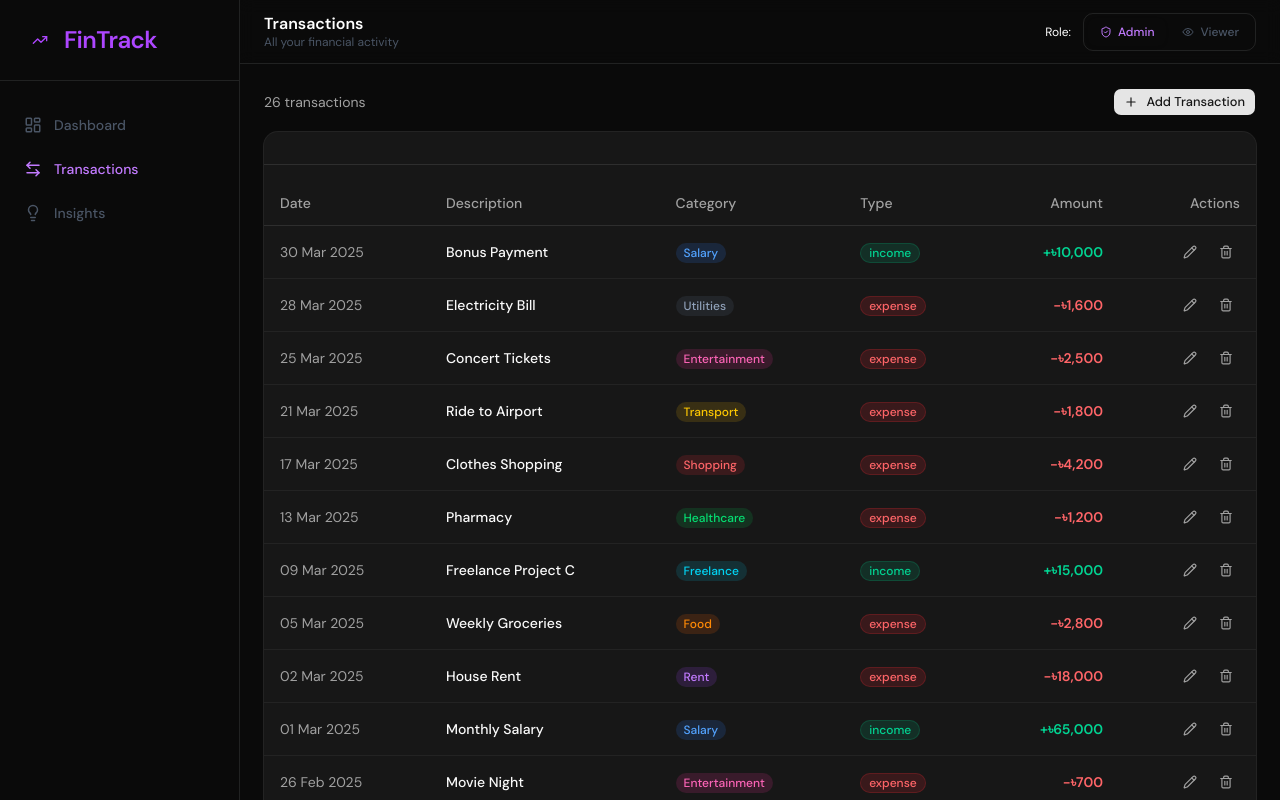
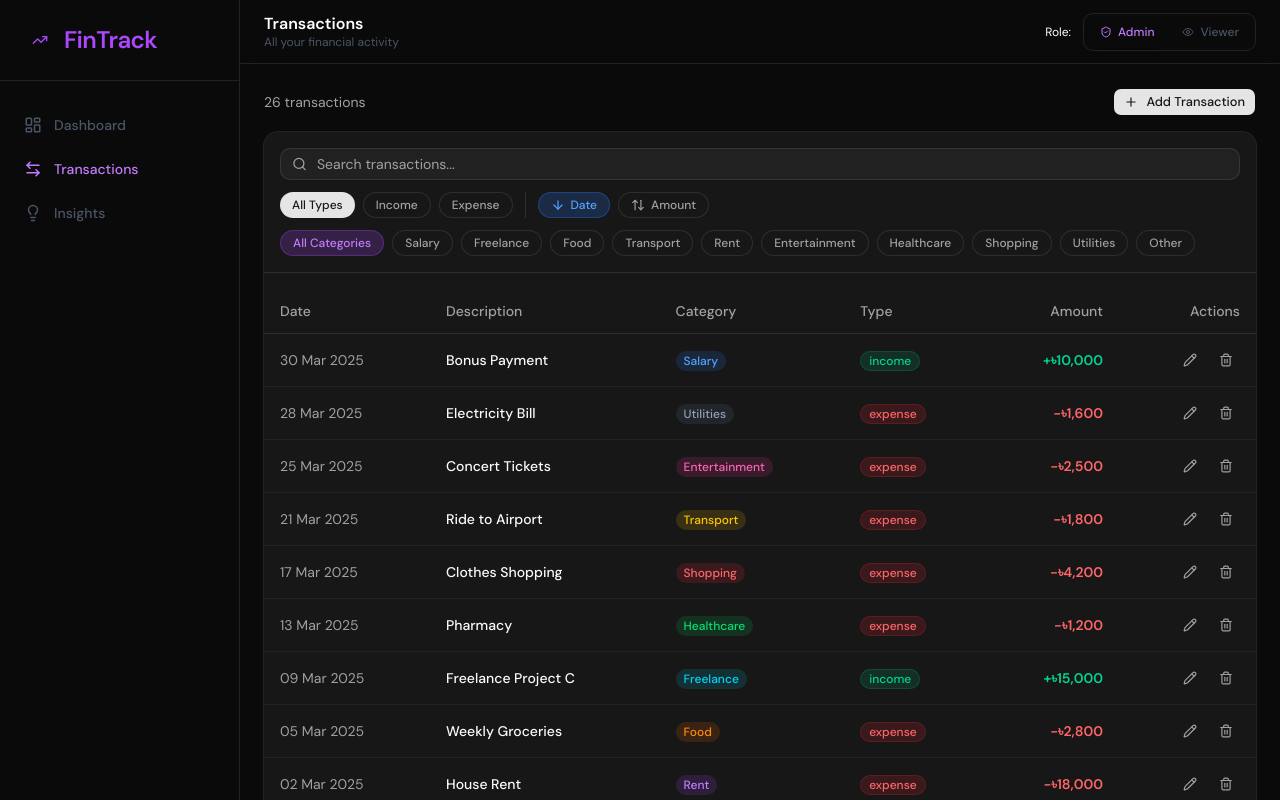
Before and after one commit to Suprotik007/FinTrack, a Next.js app: page /dashboard/transactions in a window 1280 px wide. Shown: the top 800 px of the page. Built offline with nearby package versions, Linux system fonts and the light colour scheme.

Commit message:
Filter Transactions from FilterBar

```diff
--- a/src/app/dashboard/transactions/page.tsx
+++ b/src/app/dashboard/transactions/page.tsx
@@ -53,7 +53,7 @@ export default function TransactionsPage() {
 
       <Card className="bg-card border-border">
         <CardHeader className="pb-4 border-b border-border">
-
+          <FilterBar />
         </CardHeader>
         <CardContent className="p-0">
           <TransactionTable onEdit={handleEdit} />
--- /dev/null
+++ b/src/components/transactions/FilterBar.tsx
@@ -0,0 +1,125 @@
+"use client"
+
+import { useFinanceStore } from "@/src/store/useFinanceStore"
+import { Input } from "@/components/ui/input"
+import { Button } from "@/components/ui/button"
+import { Search, ArrowUpDown, ArrowUp, ArrowDown, X } from "lucide-react"
+import { Category } from "@/types"
+
+const CATEGORIES: (Category | "all")[] = [
+  "all", "Salary", "Freelance", "Food", "Transport",
+  "Rent", "Entertainment", "Healthcare", "Shopping", "Utilities", "Other"
+]
+
+export default function FilterBar() {
+  const { filters, setFilter, resetFilters } = useFinanceStore()
+
+  const toggleSort = (field: "date" | "amount") => {
+    if (filters.sortBy === field) {
+      setFilter("sortOrder", filters.sortOrder === "desc" ? "asc" : "desc")
+    } else {
+      setFilter("sortBy", field)
+      setFilter("sortOrder", "desc")
+    }
+  }
+
+  const SortIcon = ({ field }: { field: "date" | "amount" }) => {
+    if (filters.sortBy !== field) return <ArrowUpDown size={14} />
+    return filters.sortOrder === "desc" ? <ArrowDown size={14} /> : <ArrowUp size={14} />
+  }
+
+  const isFiltered =
+    filters.search !== "" ||
+    filters.category !== "all" ||
+    filters.type !== "all"
+
+  return (
+    <div className="space-y-3">
+      {/* Search + Reset */}
+      <div className="flex gap-2">
+        <div className="relative flex-1">
+          <Search size={15} className="absolute left-3 top-1/2 -translate-y-1/2 text-muted-foreground" />
+          <Input
+            placeholder="Search transactions..."
+            value={filters.search}
+            onChange={(e) => setFilter("search", e.target.value)}
+            className="pl-9 bg-card border-border text-foreground placeholder:text-muted-foreground"
+          />
+        </div>
+        {isFiltered && (
+          <Button
+            variant="outline"
+            size="sm"
+            onClick={resetFilters}
+            className="border-border text-muted-foreground hover:text-foreground"
+          >
+            <X size={14} className="mr-1" /> Reset
+          </Button>
+        )}
+      </div>
+
+      {/* Type filter */}
+      <div className="flex gap-2 flex-wrap">
+        {(["all", "income", "expense"] as const).map((type) => (
+          <button
+            key={type}
+            onClick={() => setFilter("type", type)}
+            className={`px-3 py-1 rounded-full text-xs font-medium capitalize transition-all
+              ${filters.type === type
+                ? type === "income"
+                  ? "bg-emerald-500/20 text-emerald-400 border border-emerald-500/30"
+                  : type === "expense"
+                  ? "bg-red-500/20 text-red-400 border border-red-500/30"
+                  : "bg-primary text-primary-foreground"
+                : "bg-card border border-border text-muted-foreground hover:text-foreground"
+              }`}
+          >
+            {type === "all" ? "All Types" : type}
+          </button>
+        ))}
+
+        <div className="w-px bg-border mx-1" />
+
+        {/* Sort buttons */}
+        <button
+          onClick={() => toggleSort("date")}
+          className={`flex items-center gap-1.5 px-3 py-1 rounded-full text-xs font-medium border transition-all
+            ${filters.sortBy === "date"
+              ? "bg-blue-500/20 text-blue-400 border-blue-500/30"
+              : "bg-card border-border text-muted-foreground hover:text-foreground"
+            }`}
+        >
+          <SortIcon field="date" /> Date
+        </button>
+
+        <button
+          onClick={() => toggleSort("amount")}
+          className={`flex items-center gap-1.5 px-3 py-1 rounded-full text-xs font-medium border transition-all
+            ${filters.sortBy === "amount"
+              ? "bg-blue-500/20 text-blue-400 border-blue-500/30"
+              : "bg-card border-border text-muted-foreground hover:text-foreground"
+            }`}
+        >
+          <SortIcon field="amount" /> Amount
+        </button>
+      </div>
+
+      {/* Category filter */}
+      <div className="flex gap-2 flex-wrap">
+        {CATEGORIES.map((cat) => (
+          <button
+            key={cat}
+            onClick={() => setFilter("category", cat)}
+            className={`px-3 py-1 rounded-full text-xs font-medium capitalize transition-all border
+              ${filters.category === cat
+                ? "bg-purple-500/20 text-purple-400 border-purple-500/30"
+                : "bg-card border-border text-muted-foreground hover:text-foreground"
+              }`}
+          >
+            {cat === "all" ? "All Categories" : cat}
+          </button>
+        ))}
+      </div>
+    </div>
+  )
+}
```
